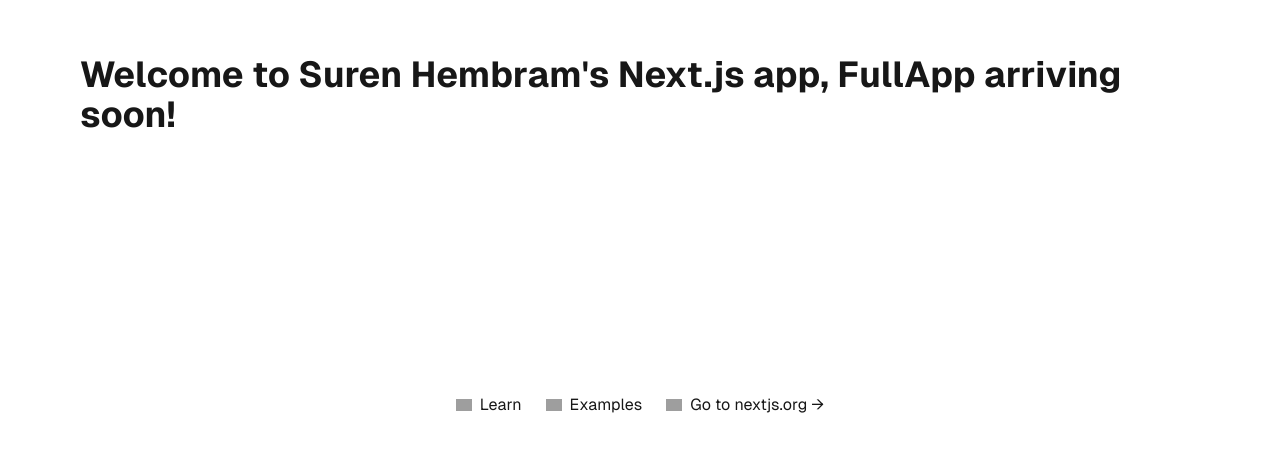
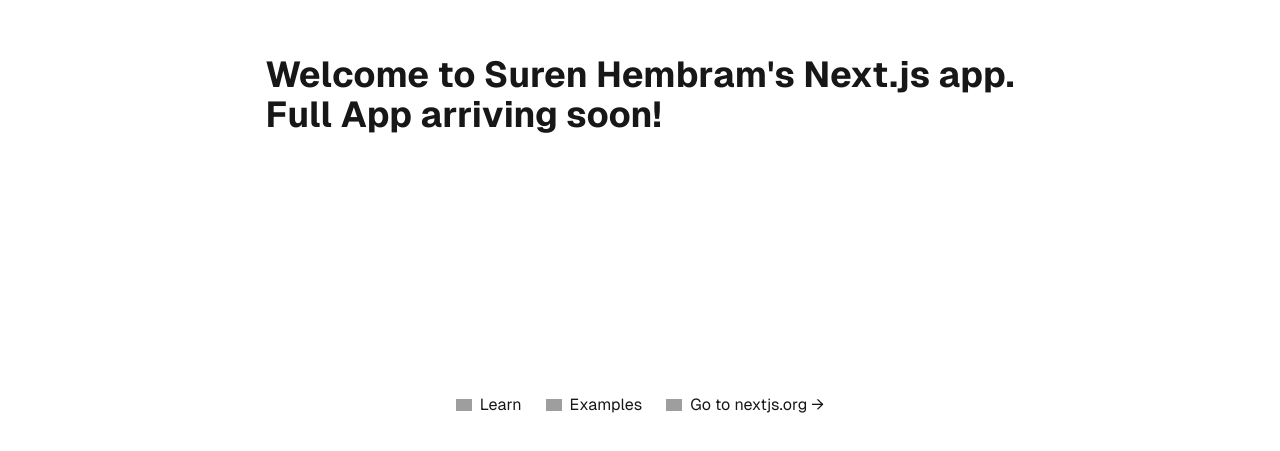
Before and after one commit to 5u00n/suren-site-nextjs, a Next.js app: page / in a window 1280 px wide. Shown: the part 305-756 px from the top of the page. Built offline with nearby package versions, Linux system fonts and the light colour scheme; grey boxes are pictures that could not be loaded.

Commit message:
Refactor home page title in Next.js app

```diff
--- a/app/page.js
+++ b/app/page.js
@@ -5,7 +5,9 @@
     <div className="grid grid-rows-[20px_1fr_20px] items-center justify-items-center min-h-screen p-8 pb-20 gap-16 sm:p-20 font-[family-name:var(--font-geist-sans)]">
       <main className="flex flex-col gap-8 row-start-2 items-center sm:items-start">
         <h1 className="text-4xl font-bold text-center sm:text-left">
-          Welcome to Suren Hembram{"'"}s Next.js app, FullApp arriving soon!
+          Welcome to Suren Hembram{"'"}s Next.js app.
+          <br />
+          Full App arriving soon!
         </h1>
       </main>
       <footer className="row-start-3 flex gap-6 flex-wrap items-center justify-center">
```
